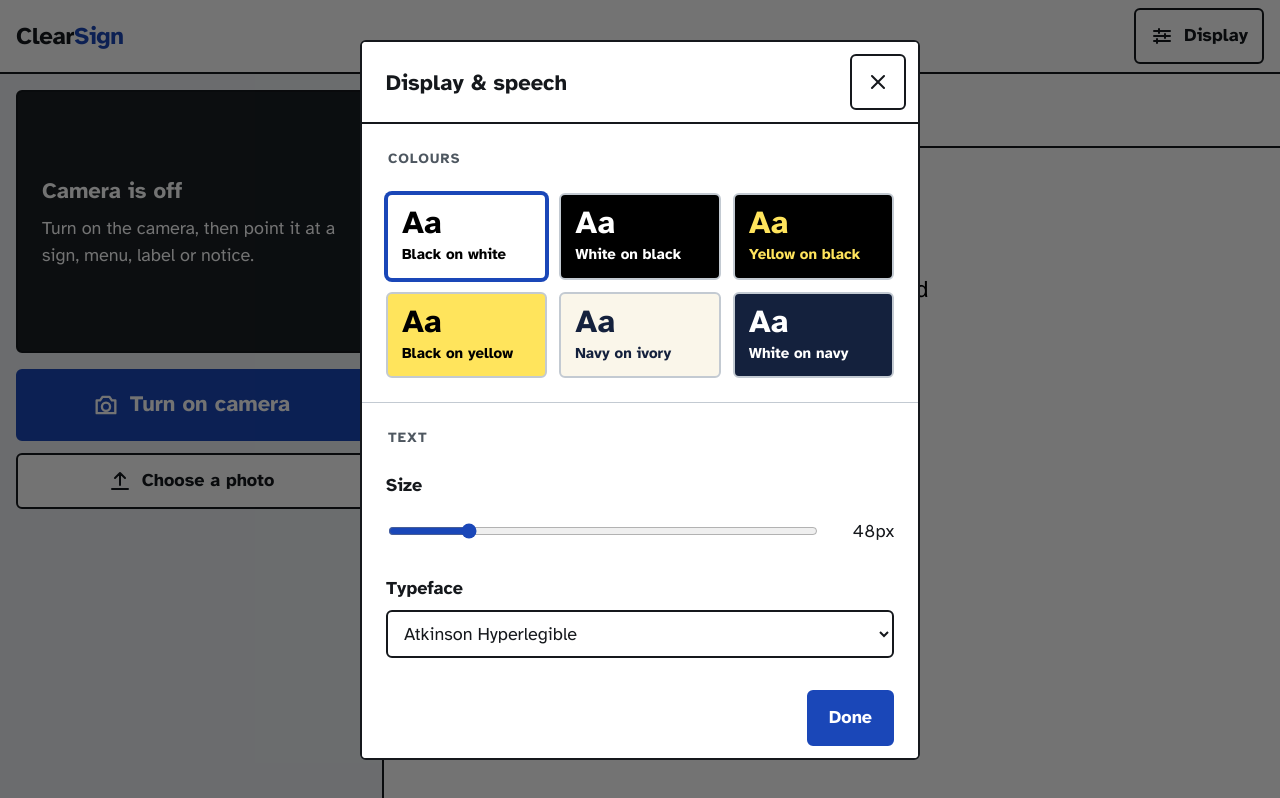
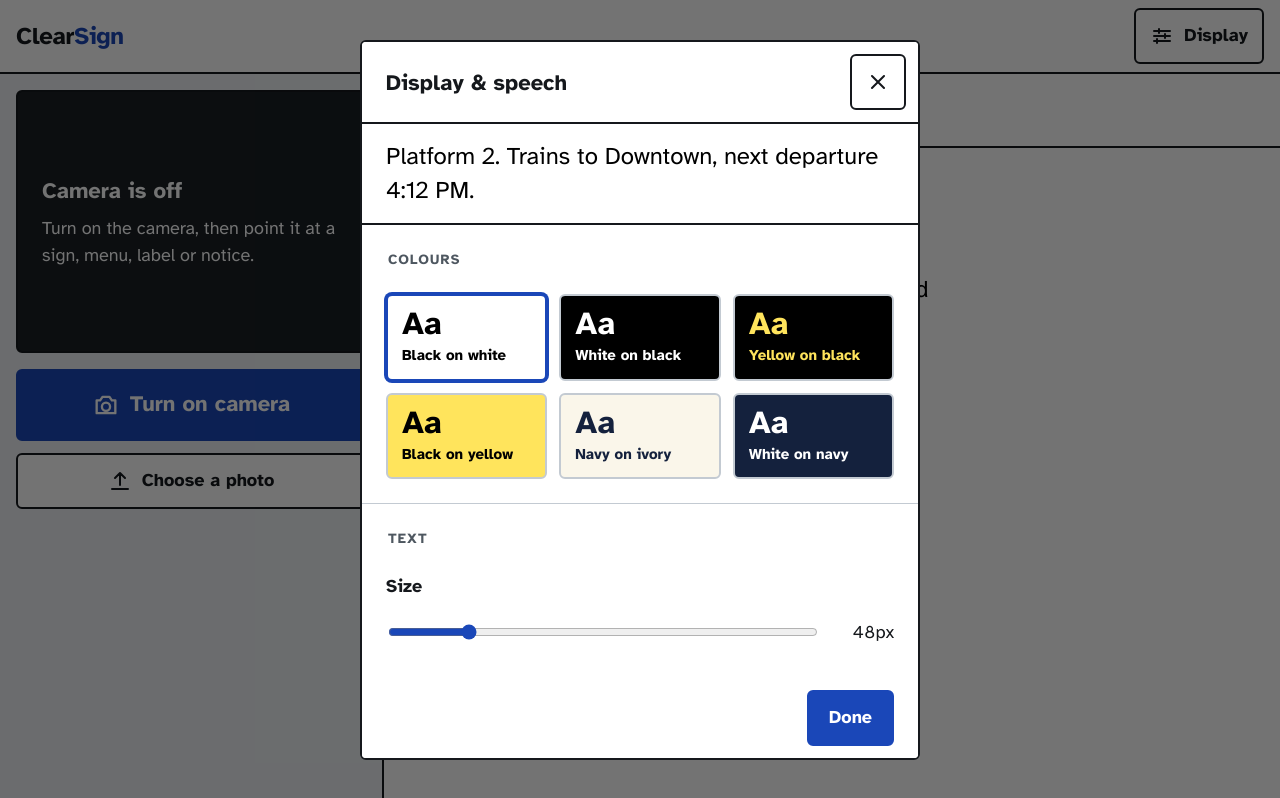
Before and after one commit to MichaelHiddenMB/ClearSign, a React (Vite) app in the folder frontend/: page / in a window 1280 px wide. Both pictures are taken after a click on the button "Display". Built offline with nearby package versions, Linux system fonts and the light colour scheme.

Commit message:
fixed text customization features for sample text

```diff
--- a/frontend/src/components/Reader.tsx
+++ b/frontend/src/components/Reader.tsx
@@ -1,15 +1,7 @@
 import { useEffect, useRef, useState } from 'react'
 import type { SpeechPosition, SpeechStatus } from '../hooks/useSpeech'
 import type { OcrResult } from '../lib/ocr'
-import {
-  FONT_SIZE_MAX,
-  FONT_SIZE_MIN,
-  FONT_SIZE_STEP,
-  LINE_SPACING,
-  fontById,
-  themeById,
-  type Settings,
-} from '../lib/settings'
+import { FONT_SIZE_MAX, FONT_SIZE_MIN, FONT_SIZE_STEP, readerStyleVars, type Settings } from '../lib/settings'
 import { Icon } from './Icon'
 
 export type RecognitionStatus = 'idle' | 'recognizing' | 'done' | 'error'
@@ -40,8 +32,6 @@ export function Reader(props: ReaderProps) {
 
   const [mode, setMode] = useState<Mode>('text')
   const [zoom, setZoom] = useState(1)
-  const theme = themeById(settings.themeId)
-  const font = fontById(settings.fontId)
   const hasText = status === 'done' && result !== null
 
   const activeLine = useRef<HTMLParagraphElement>(null)
@@ -62,16 +52,7 @@ export function Reader(props: ReaderProps) {
     onSettingsChange({ fontSize: next })
   }
 
-  const surfaceStyle = {
-    '--reader-fg': theme.fg,
-    '--reader-bg': theme.bg,
-    '--reader-mark': theme.mark,
-    '--reader-size': `${settings.fontSize}px`,
-    '--reader-font': font.stack,
-    '--reader-leading': LINE_SPACING[settings.lineSpacing],
-    '--reader-tracking': `${settings.letterSpacing}em`,
-    '--reader-weight': settings.bold ? 700 : 400,
-  } as React.CSSProperties
+  const surfaceStyle = readerStyleVars(settings) as React.CSSProperties
 
   return (
     <section className="reader" aria-labelledby="reader-heading">
--- a/frontend/src/components/SettingsPanel.tsx
+++ b/frontend/src/components/SettingsPanel.tsx
@@ -1,5 +1,14 @@
 import { useEffect, useRef } from 'react'
-import { FONTS, FONT_SIZE_MAX, FONT_SIZE_MIN, FONT_SIZE_STEP, THEMES, type LineSpacing, type Settings } from '../lib/settings'
+import {
+  FONTS,
+  FONT_SIZE_MAX,
+  FONT_SIZE_MIN,
+  FONT_SIZE_STEP,
+  THEMES,
+  readerStyleVars,
+  type LineSpacing,
+  type Settings,
+} from '../lib/settings'
 import { Icon } from './Icon'
 
 interface SettingsPanelProps {
@@ -37,6 +46,10 @@ export function SettingsPanel({ open, onClose, settings, onChange, voices, speec
             <Icon name="close" />
           </button>
         </header>
+
+        <div className="preview" style={readerStyleVars(settings) as React.CSSProperties} aria-label="Preview of the current settings">
+          <p>Platform 2. Trains to Downtown, next departure 4:12 PM.</p>
+        </div>
 
         <fieldset className="panel__section">
           <legend>Colours</legend>
--- a/frontend/src/lib/settings.ts
+++ b/frontend/src/lib/settings.ts
@@ -116,6 +116,22 @@ export function clamp(n: number, min: number, max: number): number {
   return Math.min(max, Math.max(min, Number.isFinite(n) ? n : min))
 }
 
+/** CSS custom properties that style any reading surface from the current settings. */
+export function readerStyleVars(settings: Settings): Record<`--${string}`, string | number> {
+  const theme = themeById(settings.themeId)
+  const font = fontById(settings.fontId)
+  return {
+    '--reader-fg': theme.fg,
+    '--reader-bg': theme.bg,
+    '--reader-mark': theme.mark,
+    '--reader-size': `${settings.fontSize}px`,
+    '--reader-font': font.stack,
+    '--reader-leading': LINE_SPACING[settings.lineSpacing],
+    '--reader-tracking': `${settings.letterSpacing}em`,
+    '--reader-weight': settings.bold ? 700 : 400,
+  }
+}
+
 export function themeById(id: ThemeId): ReaderTheme {
   return THEMES.find((t) => t.id === id) ?? THEMES[0]
 }
--- a/frontend/src/styles/app.css
+++ b/frontend/src/styles/app.css
@@ -277,7 +277,8 @@
   flex: 1 1 auto;
   display: flex;
   flex-direction: column;
-  gap: calc(var(--reader-size) * 0.35);
+  /* Space between sign lines grows with the chosen line spacing. */
+  gap: calc(var(--reader-size) * (var(--reader-leading) - 0.8));
   padding-block: 32px;
   padding-inline: var(--gutter);
   background: var(--reader-bg);
@@ -381,6 +382,28 @@
 }
 
 /* ---------- Settings panel ---------- */
+
+.preview {
+  position: sticky;
+  top: 74px;
+  z-index: 1;
+  display: flex;
+  flex-direction: column;
+  gap: calc(var(--preview-size) * (var(--reader-leading) - 0.8));
+  padding: 16px 24px;
+  border-bottom: 2px solid var(--line-strong);
+  background: var(--reader-bg);
+  color: var(--reader-fg);
+  font-family: var(--reader-font);
+  font-size: var(--preview-size);
+  font-weight: var(--reader-weight);
+  line-height: var(--reader-leading);
+  letter-spacing: var(--reader-tracking);
+  --preview-size: min(var(--reader-size), 24px);
+}
+.preview p {
+  overflow-wrap: anywhere;
+}
 
 .panel {
   width: min(560px, 100% - 2 * var(--gutter));
```
